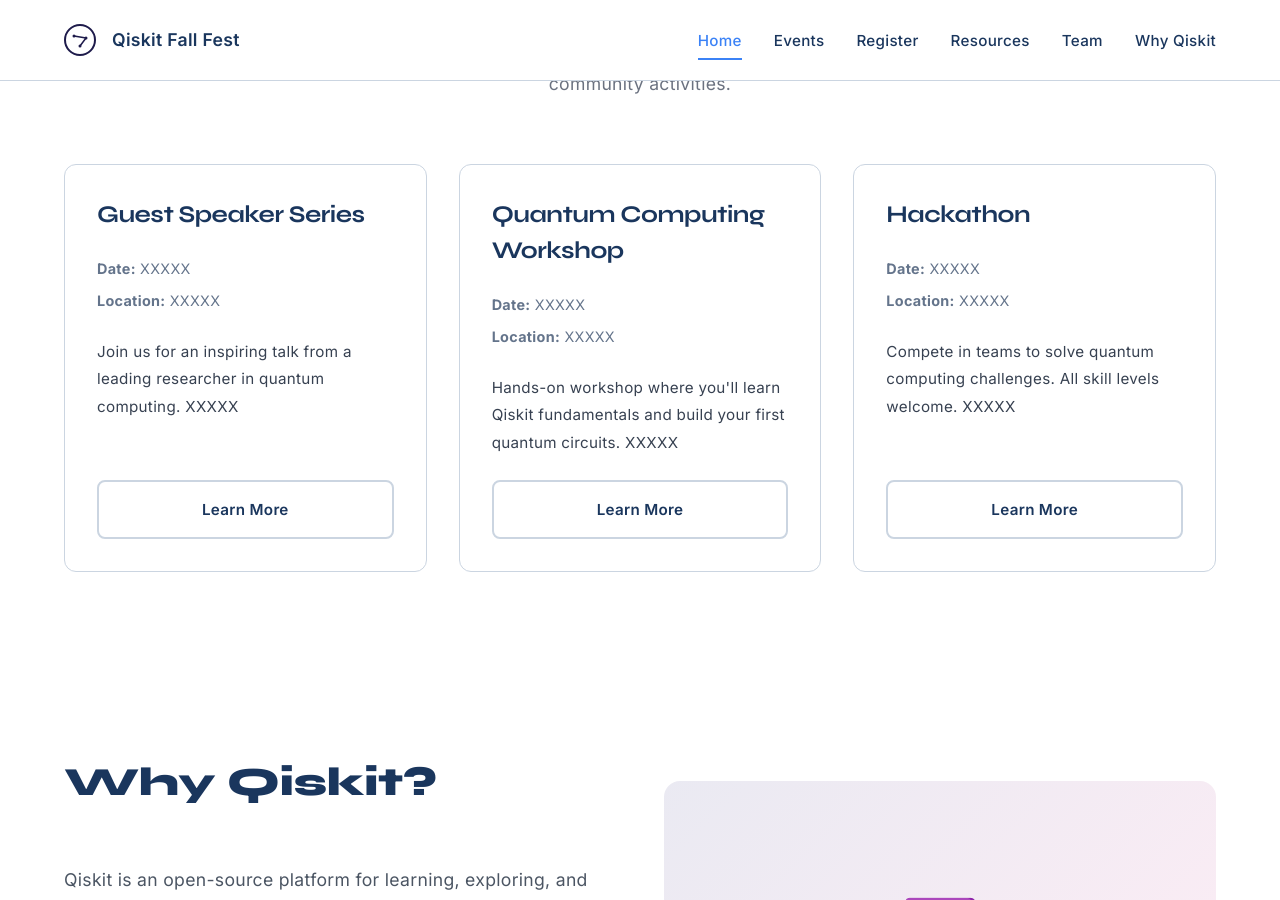
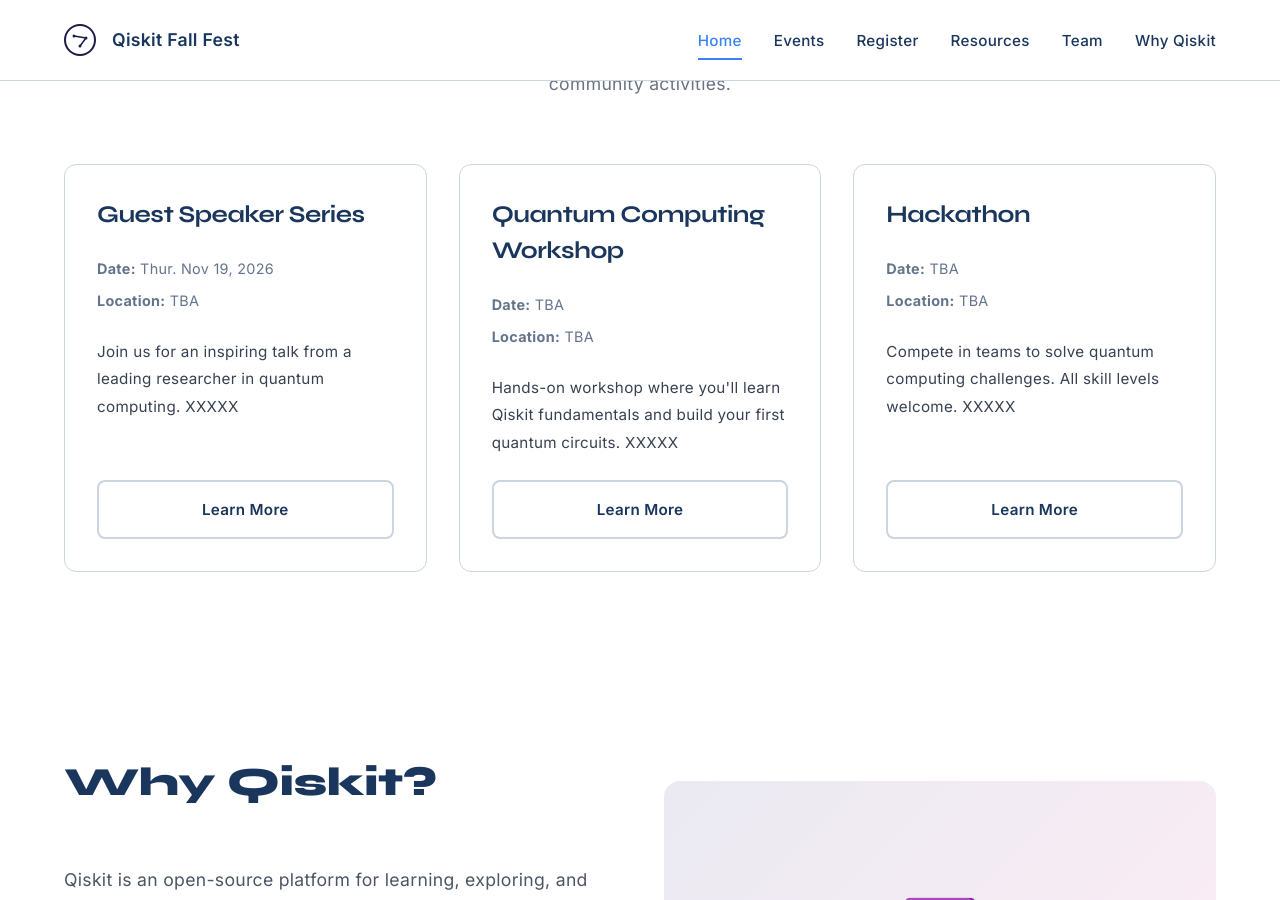
Before and after one commit to QuantumMeow/columbia-qiskit-fall-fest-2026, a Jekyll site: the page built from index.md, in a window 1280 px wide and 900 px high, scrolled down 980 px. Built offline with Jekyll 4.4.1, drawn with Linux system fonts in a browser that asks for light colours.

Commit message:
Update index.md

```diff
--- a/index.md
+++ b/index.md
@@ -37,8 +37,8 @@ permalink: /
             <div class="event-card">
                 <h3>Guest Speaker Series</h3>
                 <div class="event-meta">
-                    <span><strong>Date:</strong> XXXXX</span>
-                    <span><strong>Location:</strong> XXXXX</span>
+                    <span><strong>Date:</strong> Thur. Nov 19, 2026</span>
+                    <span><strong>Location:</strong> TBA</span>
                 </div>
                 <p class="event-description">
                     Join us for an inspiring talk from a leading researcher in quantum computing. XXXXX
@@ -48,8 +48,8 @@ permalink: /
             <div class="event-card">
                 <h3>Quantum Computing Workshop</h3>
                 <div class="event-meta">
-                    <span><strong>Date:</strong> XXXXX</span>
-                    <span><strong>Location:</strong> XXXXX</span>
+                    <span><strong>Date:</strong> TBA</span>
+                    <span><strong>Location:</strong> TBA</span>
                 </div>
                 <p class="event-description">
                     Hands-on workshop where you'll learn Qiskit fundamentals and build your first quantum circuits. XXXXX
@@ -59,8 +59,8 @@ permalink: /
             <div class="event-card">
                 <h3>Hackathon</h3>
                 <div class="event-meta">
-                    <span><strong>Date:</strong> XXXXX</span>
-                    <span><strong>Location:</strong> XXXXX</span>
+                    <span><strong>Date:</strong> TBA</span>
+                    <span><strong>Location:</strong> TBA</span>
                 </div>
                 <p class="event-description">
                     Compete in teams to solve quantum computing challenges. All skill levels welcome. XXXXX
```
